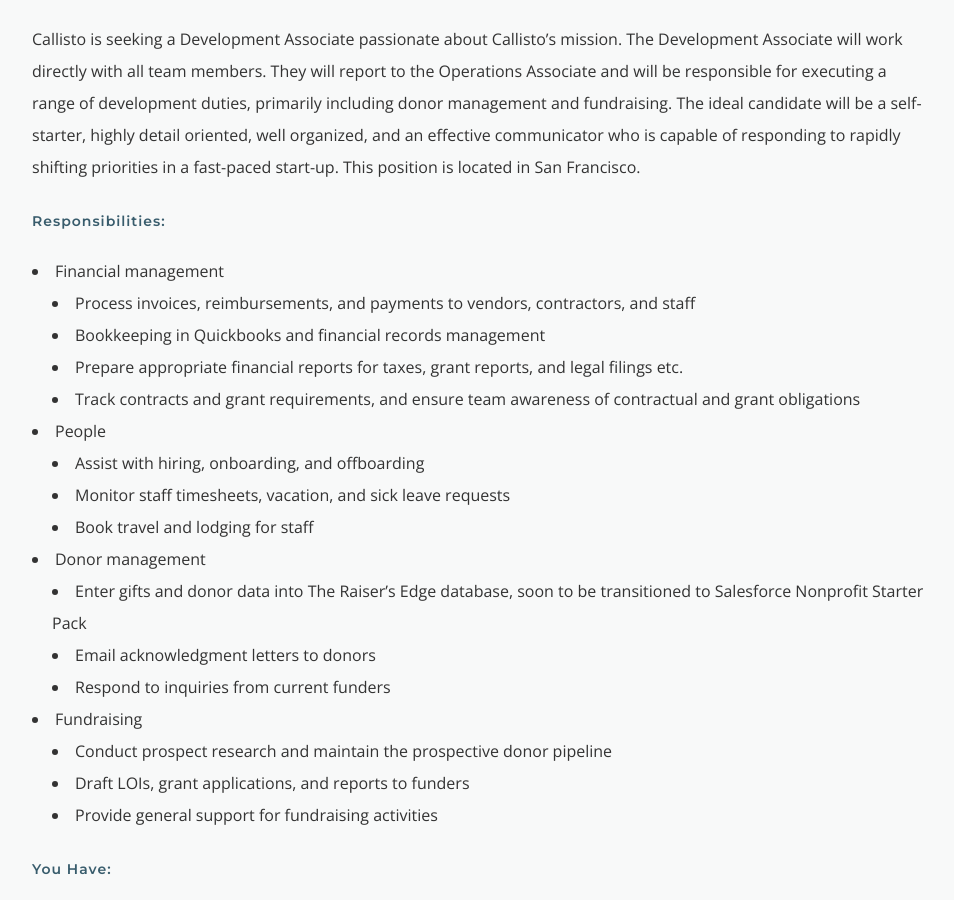
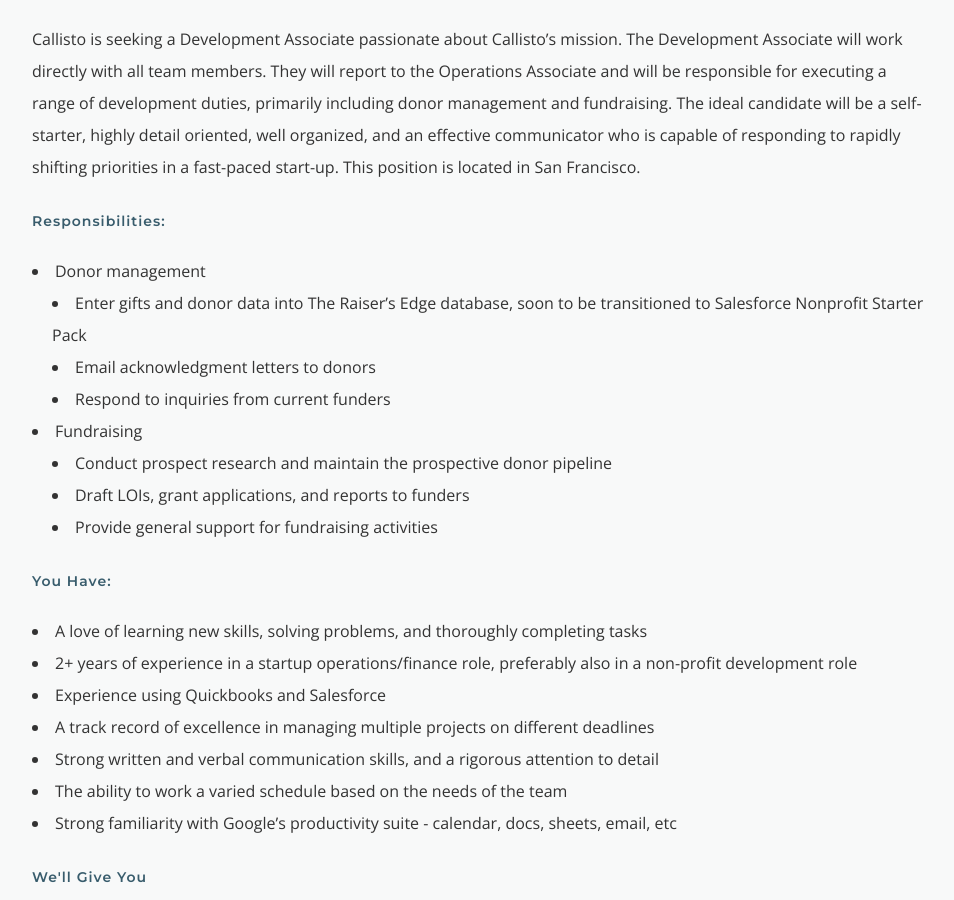
Before and after one commit to project-callisto/projectcallisto-dot-org, a Jekyll site: the page built from work-with-us.html, in a window 1280 px wide and 900 px high, scrolled down 6546 px. Shown: the whole window, without its empty margins (158-1112 px from the left). Built offline with Jekyll 4.4.1, drawn with Linux system fonts in a browser that asks for light colours.

Commit message:
dev associate changes

```diff
--- a/work-with-us.html
+++ b/work-with-us.html
@@ -138,19 +138,6 @@ css: /css/work-with-us.css
         <p>Callisto is seeking a Development Associate passionate about Callisto’s mission. The Development Associate will work directly with all team members. They will report to the Operations Associate and will be responsible for executing a range of development duties, primarily including donor management and fundraising. The ideal candidate will be a self-starter, highly detail oriented, well organized, and an effective communicator who is capable of responding to rapidly shifting priorities in a fast-paced start-up. This position is located in San Francisco.</p>
         <h5>Responsibilities:</h5>
         <ul>
-            <li>Financial management</li>
-            <ul>
-                <li>Process invoices, reimbursements, and payments to vendors, contractors, and staff</li>
-                <li>Bookkeeping in Quickbooks and financial records management</li>
-                <li>Prepare appropriate financial reports for taxes, grant reports, and legal filings etc.</li>
-                <li>Track contracts and grant requirements, and ensure team awareness of contractual and grant obligations</li>
-            </ul>
-            <li>People</li>
-            <ul>
-                <li>Assist with hiring, onboarding, and offboarding</li>
-                <li>Monitor staff timesheets, vacation, and sick leave requests</li>
-                <li>Book travel and lodging for staff</li>
-            </ul>
             <li>Donor management</li>
             <ul>
                 <li>Enter gifts and donor data into The Raiser’s Edge database, soon to be transitioned to Salesforce Nonprofit Starter Pack</li>
```
